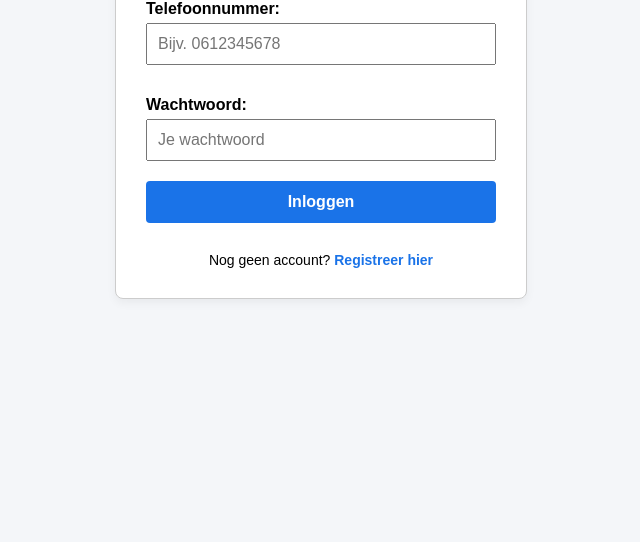
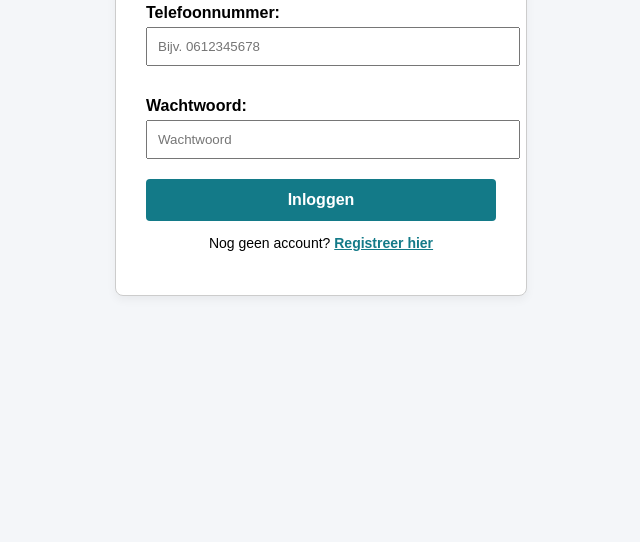
Before and after one commit to alvinpayme/payme-world, a website: page login.html in a window 1280 px wide. Shown: the part 258-800 px from the top of the page, without its empty margins (319-959 px from the left). Drawn offline with Linux system fonts and the light colour scheme.

Commit message:
Refactor login.html for better UI and error handling
Updated the login form styling and improved error handling.

```diff
--- a/login.html
+++ b/login.html
@@ -10,16 +10,18 @@
     <div style="background-color: white; padding: 30px; border-radius: 8px; width: 350px; border: 1px solid #ccc; box-shadow: 0 4px 10px rgba(0,0,0,0.05); text-align: center;">
         <h2 style="color: #0d3b66; margin-top: 0;">Payme World 🌐</h2>
         <h3>Inloggen</h3>
+
         <form id="loginForm">
             <p style="text-align: left; margin-bottom: 5px; font-weight: bold;">Telefoonnummer:</p>
-            <input type="text" id="phone" required placeholder="Bijv. 0612345678" style="width: 100%; padding: 10px; margin-bottom: 15px; box-sizing: border-box; font-size: 16px;">
+            <input type="text" id="phone" required placeholder="Bijv. 0612345678" style="width: 100%; padding: 10px; margin-bottom: 15px;">
 
             <p style="text-align: left; margin-bottom: 5px; font-weight: bold;">Wachtwoord:</p>
-            <input type="password" id="password" required placeholder="Je wachtwoord" style="width: 100%; padding: 10px; margin-bottom: 20px; box-sizing: border-box; font-size: 16px;">
+            <input type="password" id="password" required placeholder="Wachtwoord" style="width: 100%; padding: 10px; margin-bottom: 20px;">
 
-            <button type="submit" style="width: 100%; padding: 12px; background-color: #1a73e8; color: white; border: none; border-radius: 4px; font-size: 16px; font-weight: bold; cursor: pointer; margin-bottom: 15px;">Inloggen</button>
+            <button type="submit" style="width: 100%; padding: 12px; background-color: #137A88; color: white; border: none; border-radius: 4px; font-size: 16px; font-weight: bold; cursor: pointer;">Inloggen</button>
         </form>
-        <p style="font-size: 14px; margin-bottom: 0;">Nog geen account? <a href="register.html" style="color: #1a73e8; text-decoration: none; font-weight: bold;">Registreer hier</a></p>
+
+        <p style="font-size: 14px;">Nog geen account? <a href="register.html" style="color: #137A88; font-weight: bold;">Registreer hier</a></p>
     </div>
 
 <script>
@@ -29,7 +31,7 @@
     const password = document.getElementById('password').value;
 
     try {
-            const response = await fetch("https://payme-world.onrender.com/auth/login", {
+        const response = await fetch('https://payme-world.onrender.com/auth/login', {
             method: 'POST',
             headers: { 'Content-Type': 'application/json' },
             body: JSON.stringify({ phone, password })
@@ -38,14 +40,12 @@
         const data = await response.json();
 
         if (response.ok) {
-                alert('Succesvol ingelogd!');
             localStorage.setItem('token', data.token);
             window.location.href = 'dashboard.html';
         } else {
-                alert('Fout: ' + (data.error || 'Inloggen mislukt.'));
+            alert(data.error || 'Inloggen mislukt.');
         }
-        } catch (error) {
-            console.error(error);
+    } catch (err) {
         alert('Kon geen verbinding maken met de live server.');
     }
 });
```
Lines whose indentation alone changed are shown as unchanged.
